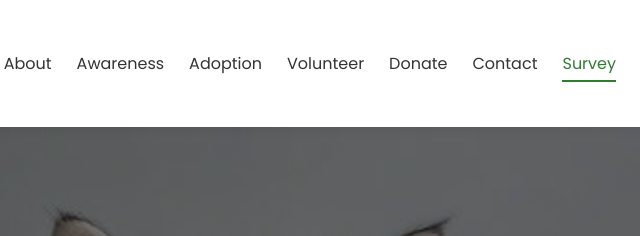
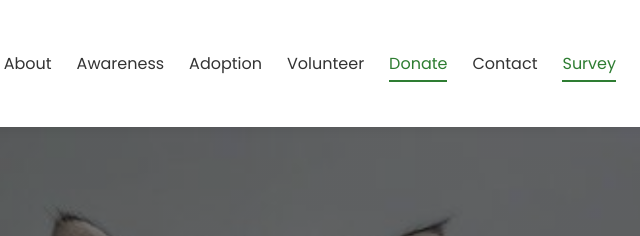
Before and after one commit to nurulinnuhazhahir98/pawsofhope, a plain HTML site: page index.html in a window 1280 px wide. Shown: the top 236 px of the page, 600-1240 px from the left. Drawn offline with Linux system fonts and the light colour scheme.

Commit message:
Update index.html

```diff
--- a/index.html
+++ b/index.html
@@ -25,7 +25,7 @@
                 <li><a href="awareness.html">Awareness</a></li>
                 <li><a href="adoption.html">Adoption</a></li>
                 <li><a href="volunteer.html">Volunteer</a></li>
-                <li><a href="donate.html">Donate</a></li>
+                <li><a href="donate.html"class="active">Donate</a></li>
                 <li><a href="contact.html">Contact</a></li>
                 <li><a href="survey.html" class="active">Survey</a></li>
             </ul>
```
